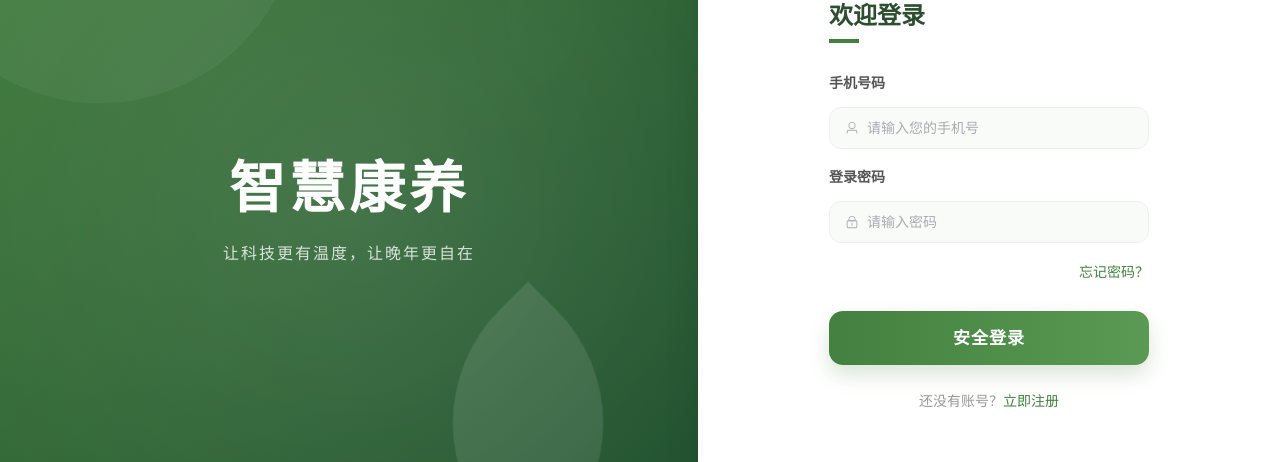
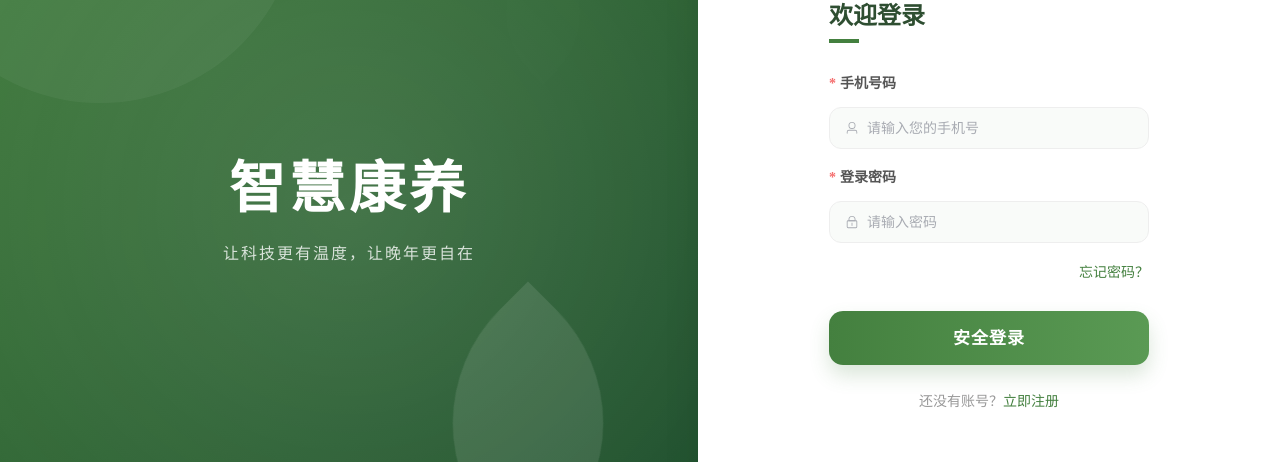
Before and after one commit to plain-wind/elderly, a Vue app: page /login in a window 1280 px wide. Shown: the part 197-659 px from the top of the page. Built offline with nearby package versions, Linux system fonts and the light colour scheme.

Commit message:
feat: 添加登录表单验证和README文档

```diff
--- a/src/utils/index.ts
+++ b/src/utils/index.ts
@@ -4,5 +4,14 @@ const isTopLevelChange = (to: RouteLocationNormalized, from: RouteLocationNormal
   return to.matched[0] !== from.matched[0];
 };
 
+const validateTelephone = (rule: any, value: string, callback: any) => {
+  const reg = /^(?:(?:\+|00)86)?1[3-9]\d{9}$/;
+  if (reg.test(value)) {
+    callback();
+  } else {
+    callback(new Error('请输入正确的手机号码'));
+  }
+};
 
-export { isTopLevelChange };
+
+export { isTopLevelChange, validateTelephone };
--- a/src/views/index/Login.vue
+++ b/src/views/index/Login.vue
@@ -1,14 +1,36 @@
 <script setup lang="ts">
 import { User, Lock } from '@element-plus/icons-vue';
+import type { FormInstance, FormRules } from 'element-plus';
+import { validateTelephone } from '@/utils';
 
 const loginForm = ref({ telephone: '', password: '' });
 const router = useRouter();
+const loginFormRef = ref<FormInstance>();
+
+const rules = reactive<FormRules<typeof loginForm.value>>({
+  telephone: [
+    { required: true, message: '请输入手机号码', trigger: 'blur' },
+    { validator: validateTelephone, message: '请输入正确的手机号码', trigger: 'blur' },
+  ],
+  password: [
+    { required: true, message: '请输入登录密码', trigger: 'blur' },
+    { min: 6, max: 16, message: '密码长度必须在6到16位之间', trigger: 'blur' },
+  ],
+});
 
 const handleLogin = () => {
-  console.log('登录信息:', loginForm.value);
   // 执行登录逻辑
-  // 假设登录成功后跳转到首页
-  router.push('/admin');
+  loginFormRef.value?.validate((valid) => {
+    if (valid) {
+      // 登录成功逻辑
+      console.log('登录信息:', loginForm.value);
+      ElMessage.success('登录成功');
+      // 假设登录成功后跳转到首页
+      router.push('/admin');
+    } else {
+      ElMessage.error('登录失败');
+    }
+  });
 };
 </script>
 
@@ -19,12 +41,13 @@ const handleLogin = () => {
       <div class="divider"></div>
     </div>
 
-    <el-form :model="loginForm" label-position="top" class="custom-form">
-      <el-form-item label="手机号码">
+    <el-form @submit.native.prevent ref="loginFormRef" :model="loginForm" :rules="rules" label-position="top"
+      class="custom-form">
+      <el-form-item label="手机号码" prop="telephone">
         <el-input v-model="loginForm.telephone" placeholder="请输入您的手机号" required :prefix-icon="User" />
       </el-form-item>
 
-      <el-form-item label="登录密码">
+      <el-form-item label="登录密码" prop="password">
         <el-input v-model="loginForm.password" type="password" show-password placeholder="请输入密码" required
           :prefix-icon="Lock" />
       </el-form-item>
--- a/src/views/index/Register.vue
+++ b/src/views/index/Register.vue
@@ -41,13 +41,13 @@ const handleRegister = () => {
         <el-input v-model="registerForm.confirmPassword" type="password" placeholder="重复密码" required />
       </el-form-item>
 
-      <el-form-item label="您的身份" class="full">
+      <!-- <el-form-item label="您的身份" class="full">
         <el-radio-group v-model="registerForm.role" class="custom-radio-group">
           <el-radio-button label="elderly" value="elderly">长辈</el-radio-button>
           <el-radio-button label="family" value="family">家属</el-radio-button>
           <el-radio-button label="staff" value="staff">医护</el-radio-button>
         </el-radio-group>
-      </el-form-item>
+      </el-form-item> -->
 
       <el-button class="submit-btn full" type="primary" @click="handleRegister">开启智慧康养生活</el-button>
     </el-form>
--- a/vite.config.ts
+++ b/vite.config.ts
@@ -27,4 +27,7 @@ export default defineConfig({
       '@': path.resolve(__dirname, 'src'),
     },
   },
+  server: {
+    host: '0.0.0.0',
+  },
 })
```
Also changed, not shown: tsconfig.json (+5 -2 lines), 1 other file (tests, documents, lock files or other folders).
